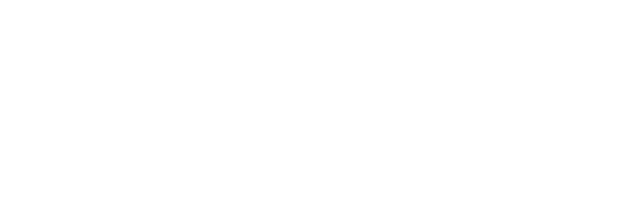
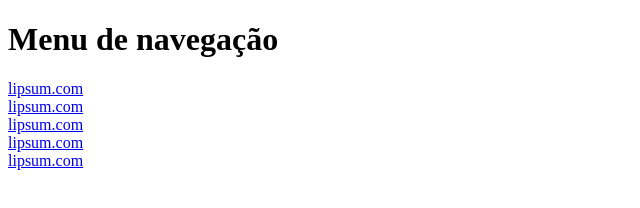
Before and after one commit to ISamuelBaekI/ATV-git, a plain HTML site: page index.html in a window 1280 px wide. Shown: the whole page, without its empty margins (0-640 px from the left). Drawn offline with Linux system fonts and the light colour scheme.

Commit message:
Adiciona_menu_de_navegação

```diff
--- a/index.html
+++ b/index.html
@@ -7,5 +7,17 @@
 </head>
 <body>
 
+    <h1>Menu de navegação</h1>
+
+    <a href="https://www.lipsum.com/">lipsum.com</a>
+    <br>
+    <a href="https://www.lipsum.com/">lipsum.com</a>
+    <br>
+    <a href="https://www.lipsum.com/">lipsum.com</a>
+    <br>
+    <a href="https://www.lipsum.com/">lipsum.com</a>
+    <br>
+    <a href="https://www.lipsum.com/">lipsum.com</a>
+
 </body>
 </html>
```
